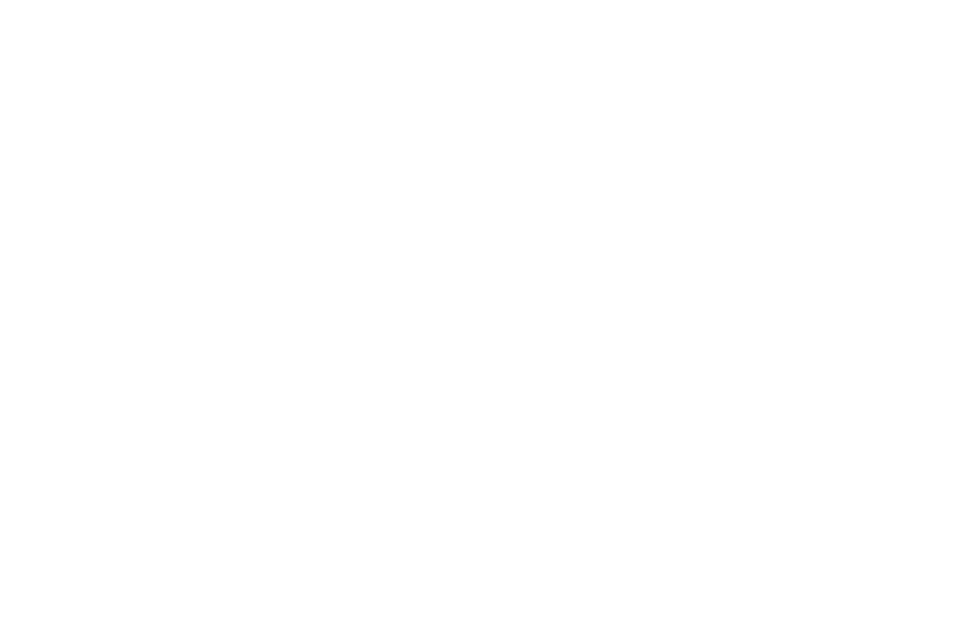
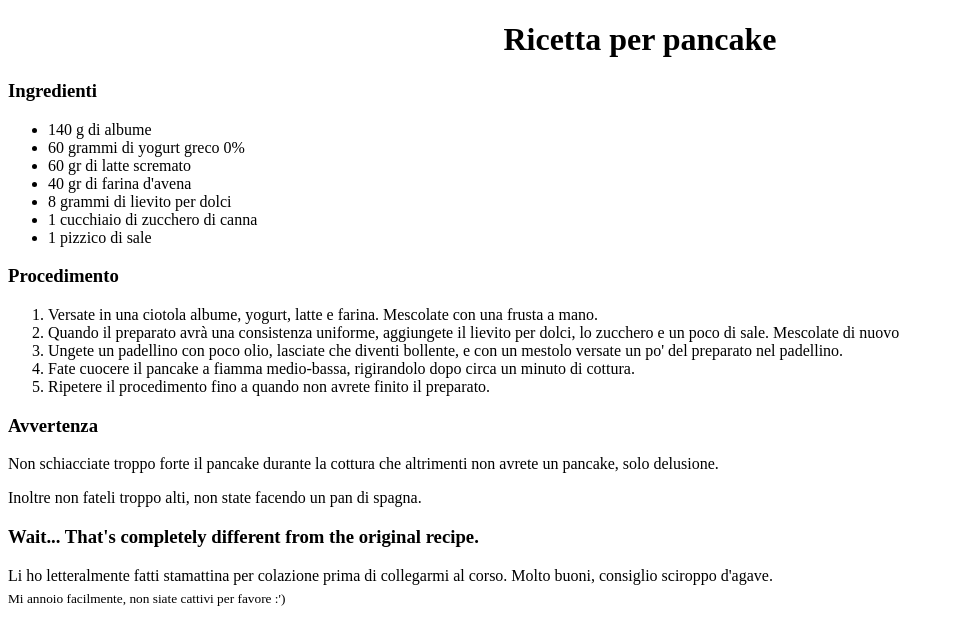
Before and after one commit to MaurizioLeombruni/html-ricetta-pancake, a plain HTML site: page index.html in a window 1280 px wide. Shown: the whole page, without its empty margins (0-954 px from the left). Drawn offline with Linux system fonts and the light colour scheme.

Commit message:
Prima stesura dell'esercizio.

```diff
--- a/index.html
+++ b/index.html
@@ -1,12 +1,49 @@
 <!DOCTYPE html>
 <html lang="en">
+
 <head>
     <meta charset="UTF-8">
     <meta http-equiv="X-UA-Compatible" content="IE=edge">
     <meta name="viewport" content="width=device-width, initial-scale=1.0">
     <title>DOITA07 - Maurizio Leombruni - Ricetta Pancake</title>
 </head>
+<style>
+    h1 {
+        text-align: center
+    }
+</style>
+
 <body>
+    <h1>Ricetta per pancake</h1>
+    <h3>Ingredienti</h3>
+    <ul>
+        <li>140 g di albume</li>
+        <li>60 grammi di yogurt greco 0%</li>
+        <li>60 gr di latte scremato</li>
+        <li>40 gr di farina d'avena</li>
+        <li>8 grammi di lievito per dolci</li>
+        <li>1 cucchiaio di zucchero di canna</li>
+        <li>1 pizzico di sale</li>
+    </ul>
+    <h3>Procedimento</h3>
+    <ol>
+        <li>Versate in una ciotola albume, yogurt, latte e farina. Mescolate con una frusta a mano.</li>
+        <li>Quando il preparato avrà una consistenza uniforme, aggiungete il lievito per dolci, lo zucchero e un poco di
+            sale. Mescolate di nuovo</li>
+        <li>Ungete un padellino con poco olio, lasciate che diventi bollente, e con un mestolo versate un po' del
+            preparato nel padellino.</li>
+        <li>Fate cuocere il pancake a fiamma medio-bassa, rigirandolo dopo circa un minuto di cottura.</li>
+        <li>Ripetere il procedimento fino a quando non avrete finito il preparato.</li>
+    </ol>
+    <h3>Avvertenza</h3>
+    <p>Non schiacciate troppo forte il pancake durante la cottura che altrimenti non avrete un pancake, solo delusione.
+    </p>
+    <p>Inoltre non fateli troppo alti, non state facendo un pan di spagna.</p>
+    <h3>Wait... That's completely different from the original recipe.</h3>
+    <p>Li ho letteralmente fatti stamattina per colazione prima di collegarmi al corso. Molto buoni, consiglio sciroppo
+        d'agave.<br>
+        <sub>Mi annoio facilmente, non siate cattivi per favore :')</sub>
+    </p>
+</body>
 
-</body>
 </html>
```
